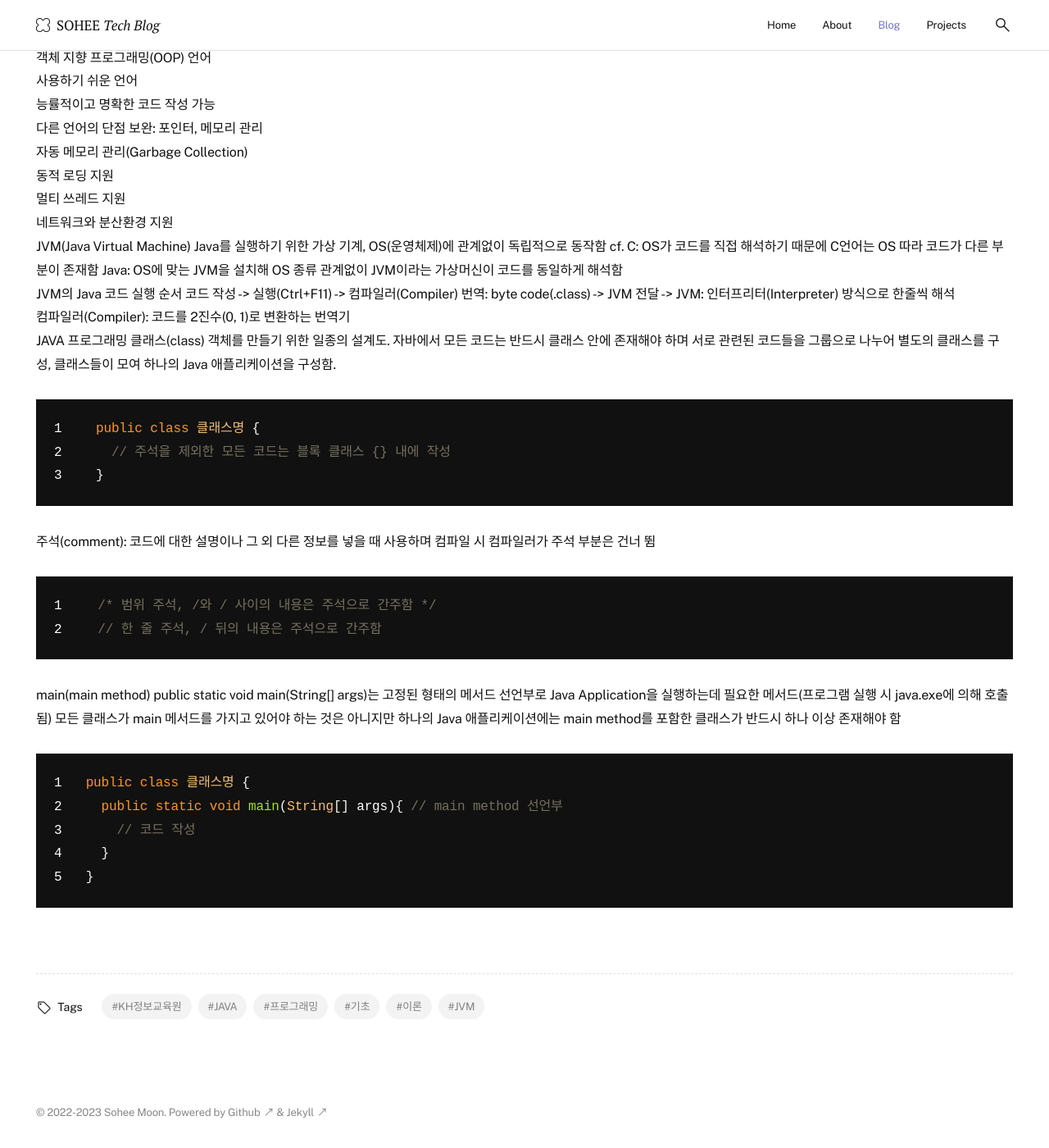
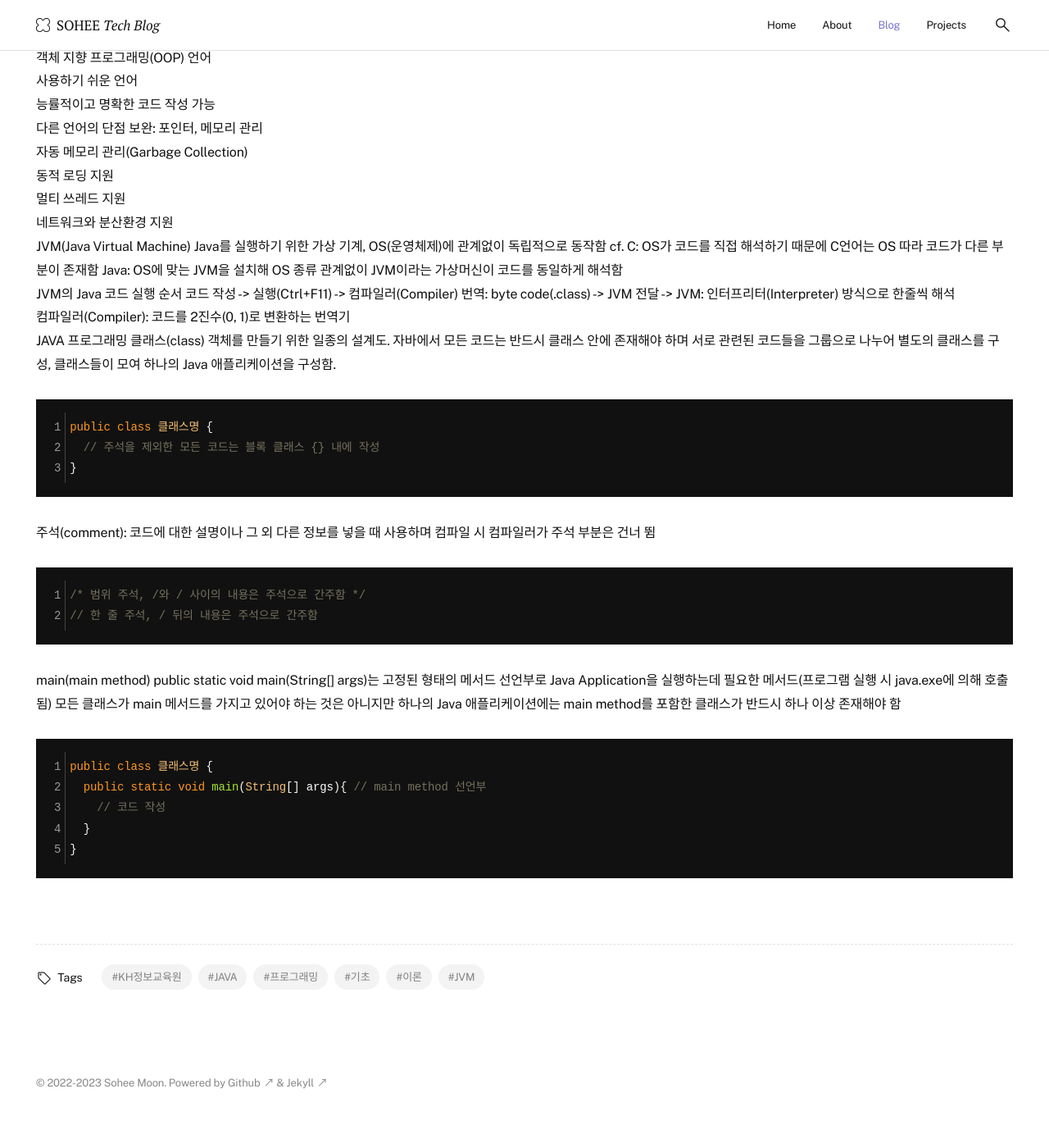
Before and after one commit to soheetech/soheetech.github.io, a Jekyll site: the page built from _posts/2023-02-25-kh-01-java-basic.md, in a window 1280 px wide and 1400 px high, scrolled down 460 px. Shown: the whole window at 82% size. Built offline with Jekyll 4.4.1, drawn with Linux system fonts in a browser that asks for light colours; after the commit the page ends 1824 px from its top, so only the background shows below that.

Commit message:
Update common.css

```diff
--- a/assets/css/common.css
+++ b/assets/css/common.css
@@ -133,3 +133,32 @@ ul[class*="tags"].zero li a {
 ul[class*="tags"].zero li a::before { content: '#'; }
 
 ul[class*="category"].zero li.selected a, ul[class*="category"].zero li a:hover, ul[class*="tags"].zero li a.selected, ul[class*="tags"].zero li a:hover { color: var(--color-black); }
+
+
+
+/* codeblock */
+
+.highlight table { border: 0; }
+
+div.highlighter-rouge, figure.highlight {
+  position: relative;
+  margin-bottom: var(--size-50);
+  font-size: var(--font-size);
+  line-height: 1.8;
+  border-radius: var(--size-50);
+}
+
+ /* line numbers*/
+ .gutter, .rouge-gutter {
+    width: 1em;
+    color: #999;
+    border-right: 1px solid #444;
+    text-align: right;
+
+    -webkit-touch-callout: none;
+    -webkit-user-select: none;
+    -khtml-user-select: none;
+    -moz-user-select: none;
+    -ms-user-select: none;
+    user-select: none;
+  }
```
